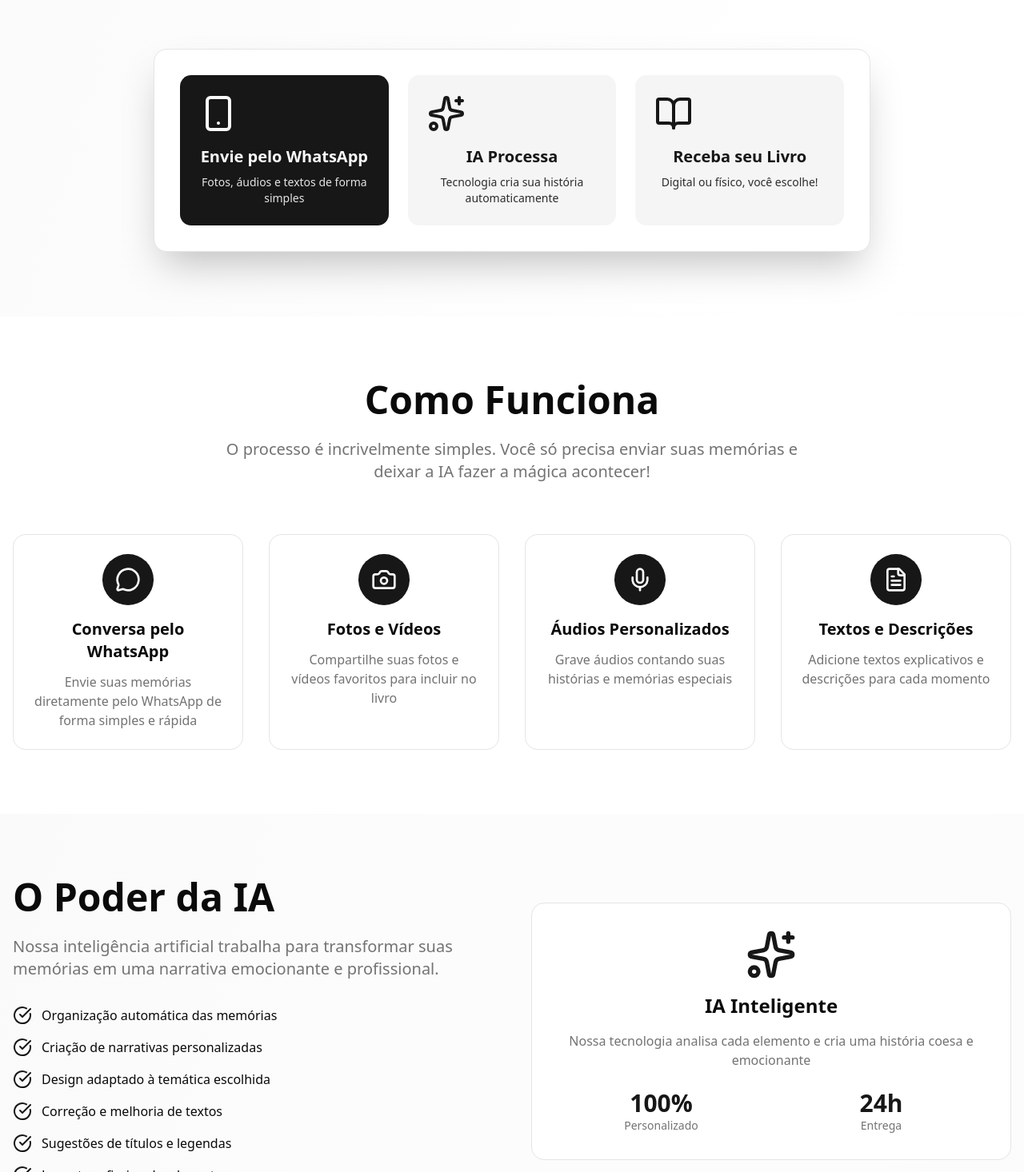
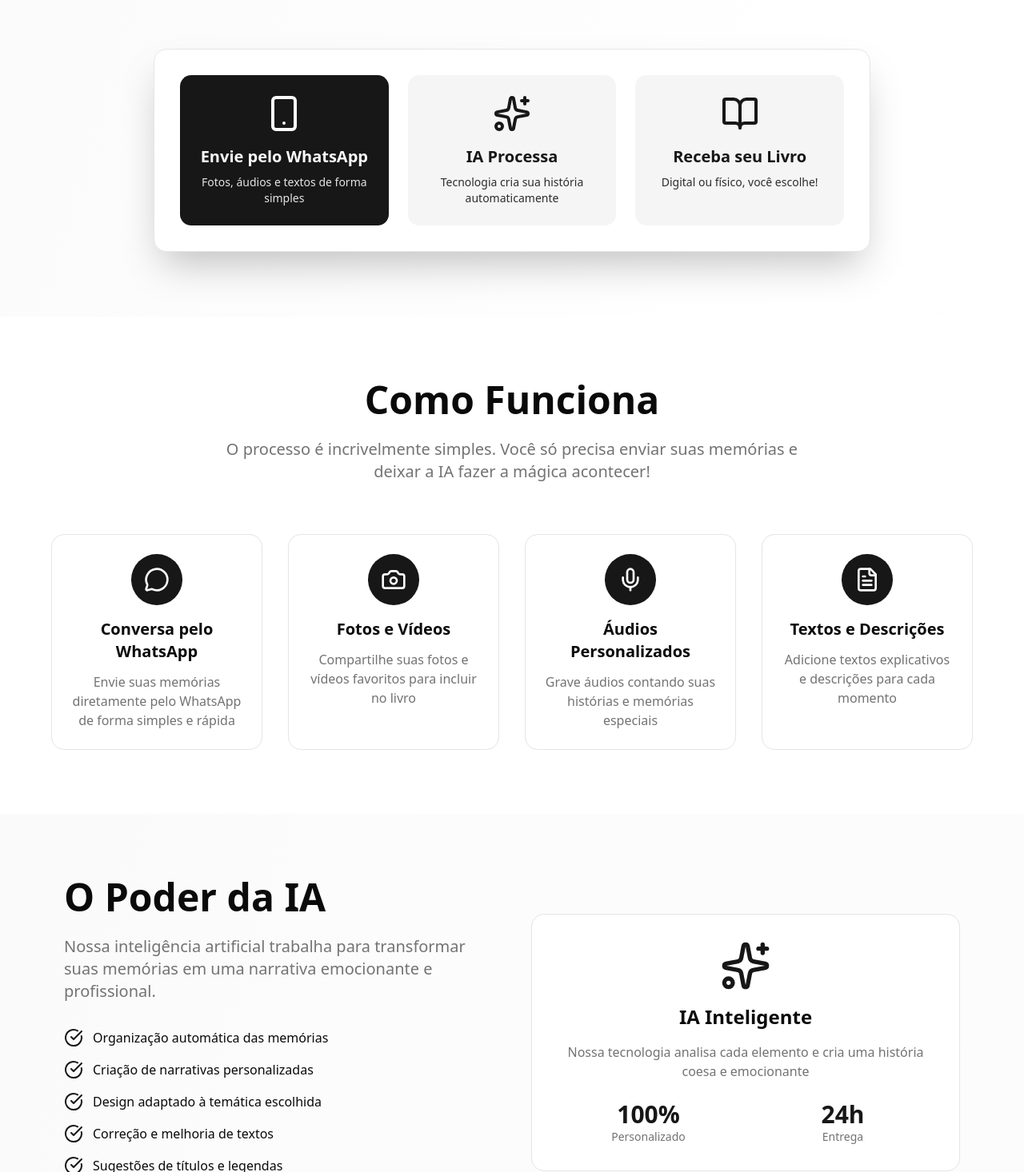
Before and after one commit to jpsampaior/recorda, a Next.js app: page / in a window 1280 px wide. Shown: the part 544-2010 px from the top of the page at 80% size. Built offline with nearby package versions, Linux system fonts and the light colour scheme.

Commit message:
💄 ui fix

```diff
--- a/app/globals.css
+++ b/app/globals.css
@@ -212,3 +212,7 @@
 html {
   scroll-behavior: smooth;
 }
+
+button {
+  @apply cursor-pointer;
+}
--- a/app/page.tsx
+++ b/app/page.tsx
@@ -131,17 +131,17 @@ export default function Home() {
               <div className="bg-card rounded-2xl shadow-2xl p-8 animate-float border border-border">
                 <div className="grid grid-cols-1 md:grid-cols-3 gap-6">
                   <div className="bg-primary rounded-xl p-6 text-primary-foreground">
-                    <Smartphone className="w-12 h-12 mb-4" />
+                    <Smartphone className="mx-auto w-12 h-12 mb-4" />
                     <h3 className="text-xl font-semibold mb-2">Envie pelo WhatsApp</h3>
                     <p className="text-sm opacity-90">Fotos, áudios e textos de forma simples</p>
                   </div>
                   <div className="bg-secondary rounded-xl p-6 text-secondary-foreground">
-                    <Sparkles className="w-12 h-12 mb-4" />
+                    <Sparkles className="mx-auto w-12 h-12 mb-4" />
                     <h3 className="text-xl font-semibold mb-2">IA Processa</h3>
                     <p className="text-sm opacity-90">Tecnologia cria sua história automaticamente</p>
                   </div>
                   <div className="bg-accent rounded-xl p-6 text-accent-foreground">
-                    <BookOpen className="w-12 h-12 mb-4" />
+                    <BookOpen className="mx-auto w-12 h-12 mb-4" />
                     <h3 className="text-xl font-semibold mb-2">Receba seu Livro</h3>
                     <p className="text-sm opacity-90">Digital ou físico, você escolhe!</p>
                   </div>
@@ -164,7 +164,7 @@ export default function Home() {
             </p>
           </div>
 
-          <div className="grid grid-cols-1 md:grid-cols-2 lg:grid-cols-4 gap-8">
+          <div className="px-12 grid grid-cols-1 md:grid-cols-2 lg:grid-cols-4 gap-8">
             {features.map((feature, index) => (
               <div
                 key={index}
@@ -183,7 +183,7 @@ export default function Home() {
       </section>
 
       {/* Poder da IA */}
-      <section className="py-20 px-4 bg-muted/30">
+      <section className="p-20 bg-muted/30">
         <div className="container mx-auto">
           <div className="grid grid-cols-1 lg:grid-cols-2 gap-12 items-center">
             <div className={`${isVisible ? 'animate-slide-in-up' : 'opacity-0'}`}>
@@ -296,7 +296,7 @@ export default function Home() {
       </section>
 
       {/* Depoimentos */}
-      <section id="depoimentos" className="py-20 px-4 bg-muted/30">
+      <section id="depoimentos" className="p-20 bg-muted/30">
         <div className="container mx-auto">
           <div className="text-center mb-16">
             <h2 className="text-4xl md:text-5xl font-bold mb-6 text-foreground">
@@ -399,7 +399,7 @@ export default function Home() {
             </div>
           </div>
           <div className="border-t border-border mt-8 pt-8 text-center text-muted-foreground">
-            <p>&copy; 2024 Recorda. Todos os direitos reservados.</p>
+            <p>&copy; 2025 Recorda. Todos os direitos reservados.</p>
           </div>
         </div>
       </footer>
```
